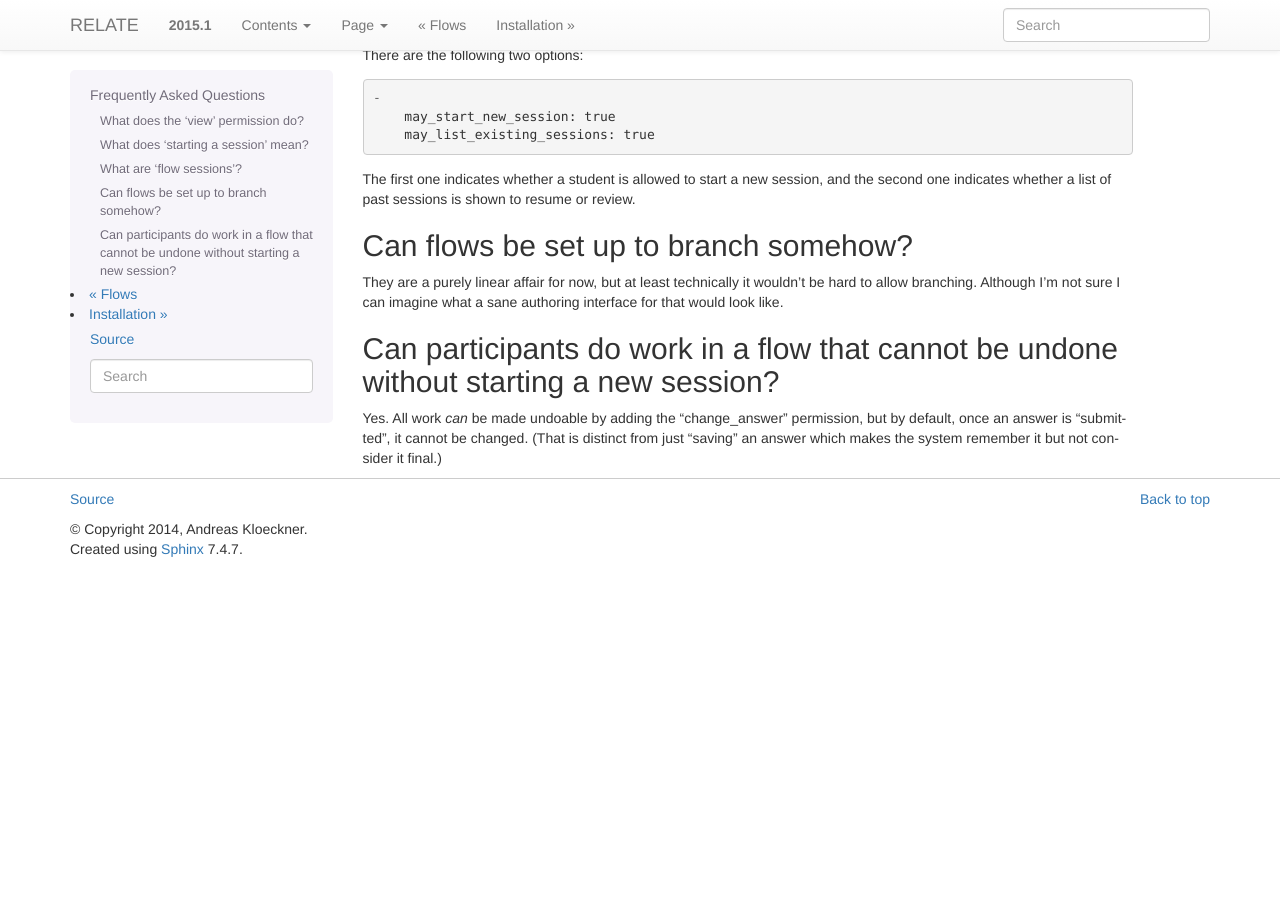
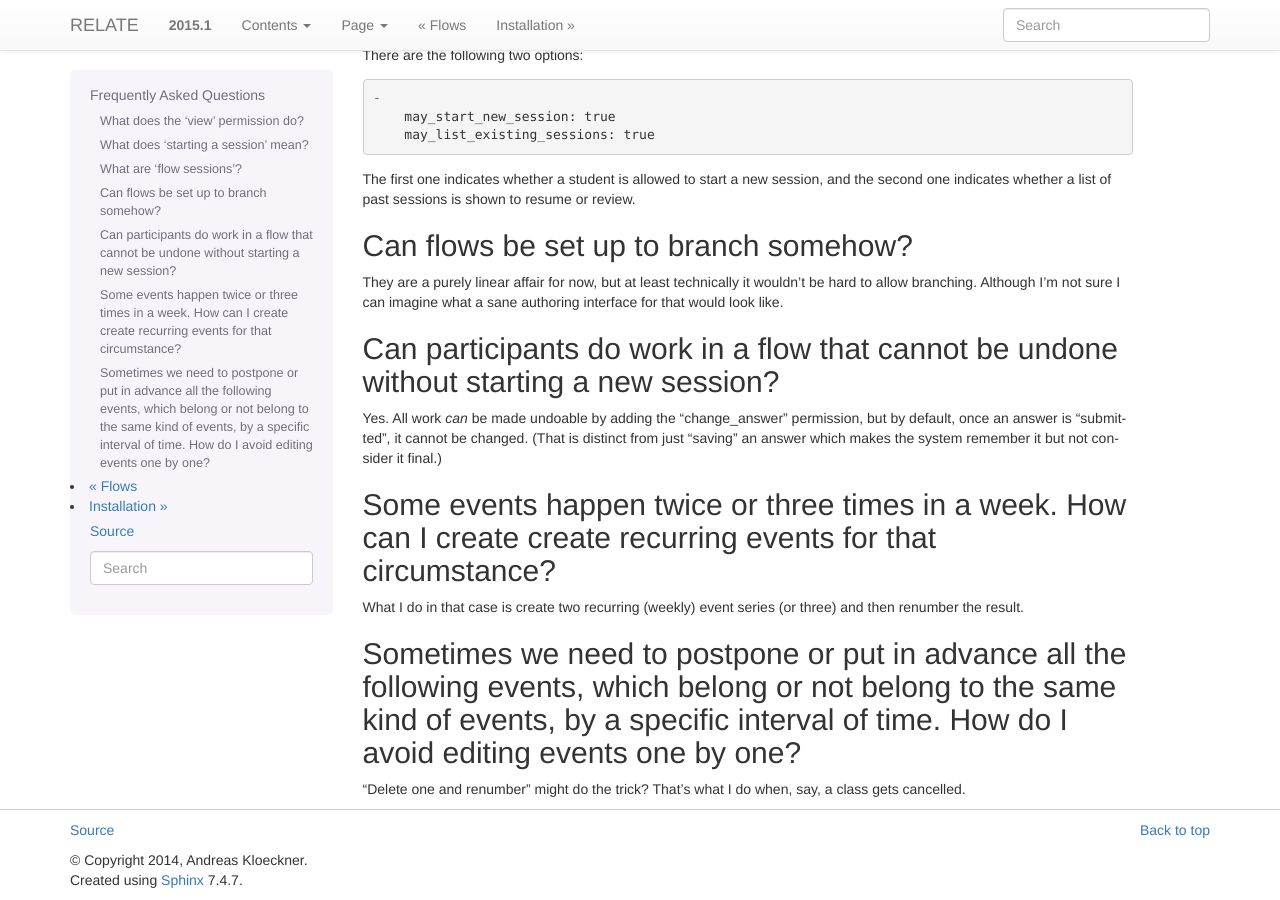
Before and after one commit to inducer/relate, a Sphinx documentation site: the page built from doc/faq.rst, in a window 1280 px wide and 900 px high, scrolled down 884 px. Built offline with Sphinx 7.4.7, drawn with Linux system fonts in a browser that asks for light colours; before the commit the page ends 1453 px from its top, so only the background shows below that.

Commit message:
Add FAQ questions

```diff
--- a/doc/faq.rst
+++ b/doc/faq.rst
@@ -78,3 +78,13 @@ Yes. All work *can* be made undoable by adding the "change_answer"
 permission, but by default, once an answer is "submitted", it cannot be
 changed. (That is distinct from just "saving" an answer which makes the
 system remember it but not consider it final.)
+
+Some events happen twice or three times in a week. How can I create create recurring events for that circumstance?
+------------------------------------------------------------------------------------------------------------------
+
+What I do in that case is create two recurring (weekly) event series (or three) and then renumber the result.
+
+Sometimes we need to postpone or put in advance all the following events, which belong or not belong to the same kind of events, by a specific interval of time. How do I avoid editing events one by one?
+----------------------------------------------------------------------------------------------------------------------------------------------------------------------------------------------------------
+
+"Delete one and renumber" might do the trick? That's what I do when, say, a class gets cancelled.
```
